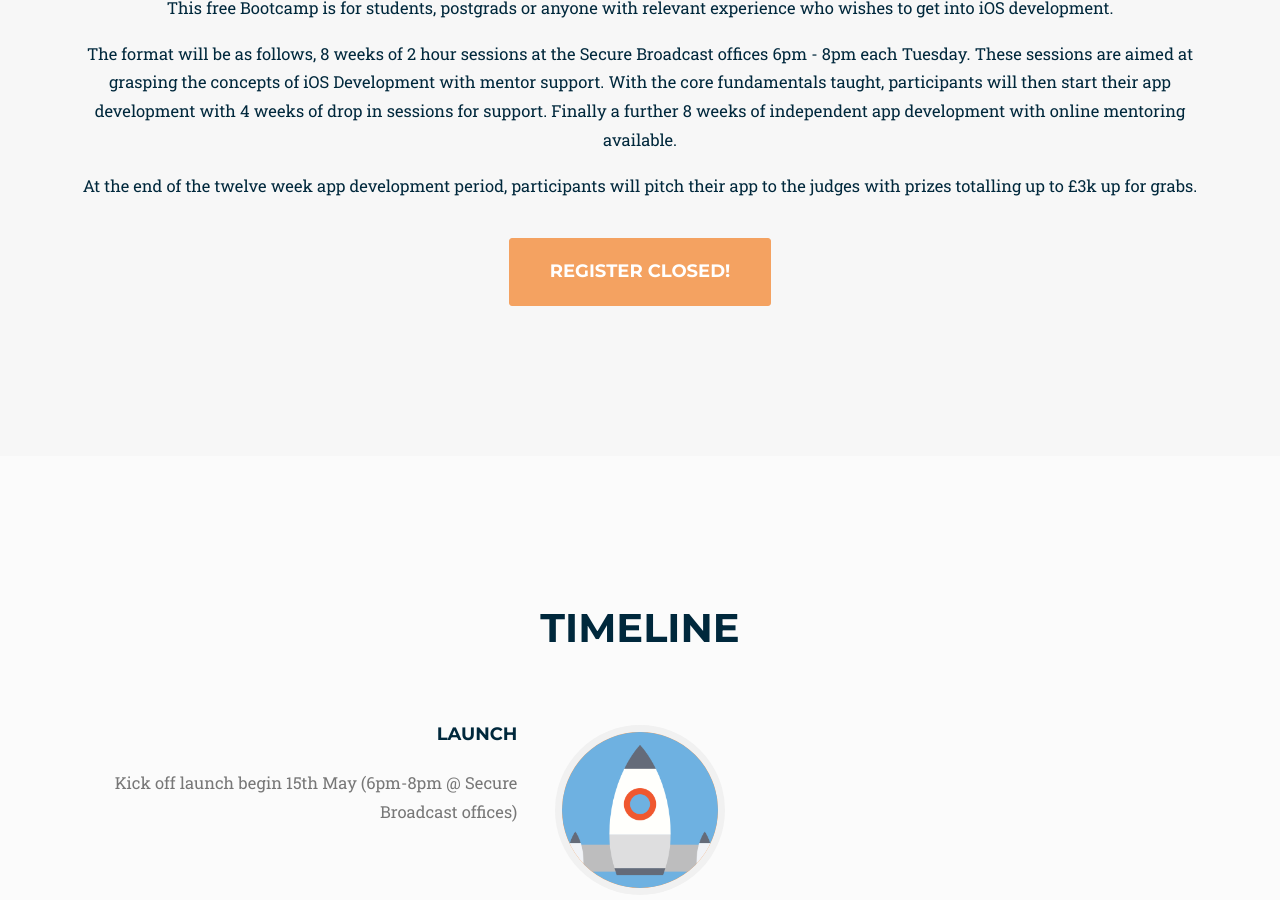
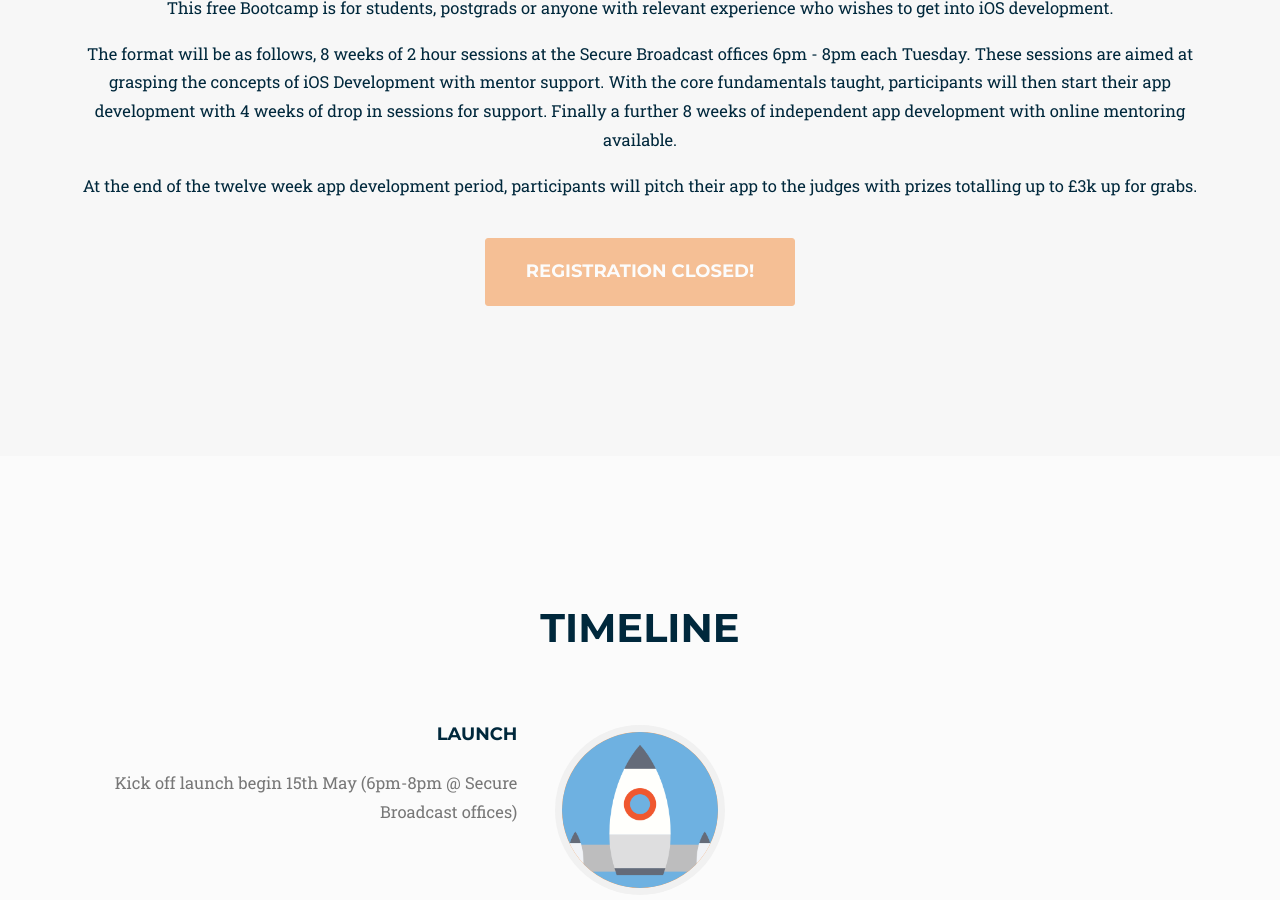
Before and after one commit to ChargedCity/chargedcity.github.io, a Jekyll site: the page built from index.html, in a window 1280 px wide and 900 px high, scrolled down 1244 px. Built offline with Jekyll 4.4.1, drawn with Linux system fonts in a browser that asks for light colours; some web fonts are replaced.

Commit message:
Updated look of button to not look active

```diff
--- a/_includes/2017_data/about.html
+++ b/_includes/2017_data/about.html
@@ -36,7 +36,7 @@
                 <!-- <div class="video"><iframe src="https://www.facebook.com/plugins/video.php?href=https%3A%2F%2Fwww.facebook.com%2Ffacebook%2Fvideos%2F10153231379946729%2F&width=500&show_text=false&appId=269289086810957&height=280" frameborder="0" allowTransparency="true" allowFullScreen="true"></iframe></div><br> -->
 
                 <br>
-                 <center><a href="#" class="page-scroll btn btn-xl" aria-disabled="true">Register Closed!</a></center>
+                <center><button type="button" name="registration" class="page-scroll btn btn-xl" disabled>Registration Closed!</button></center>
             </div>
         </div>
     </section>
```
